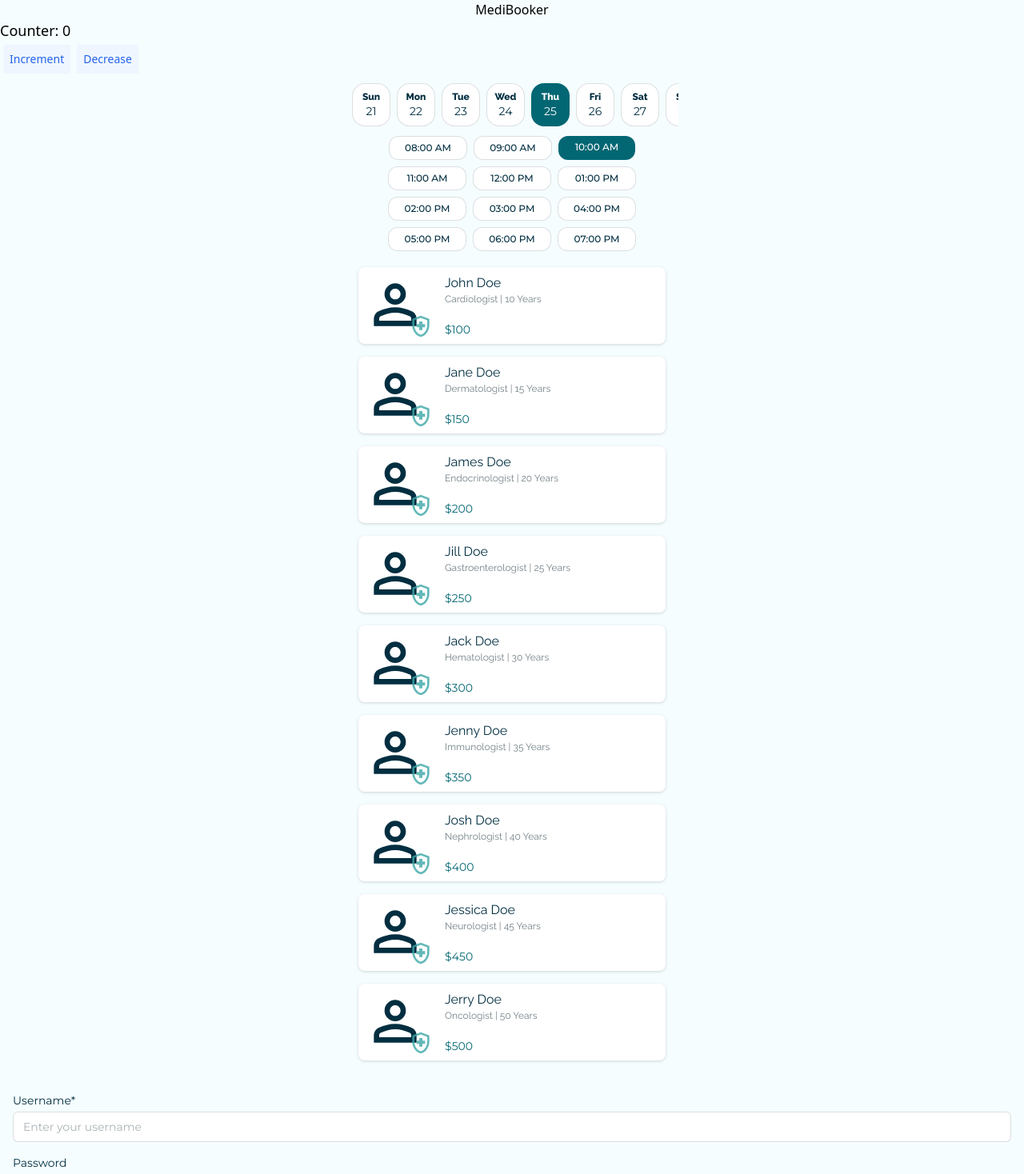
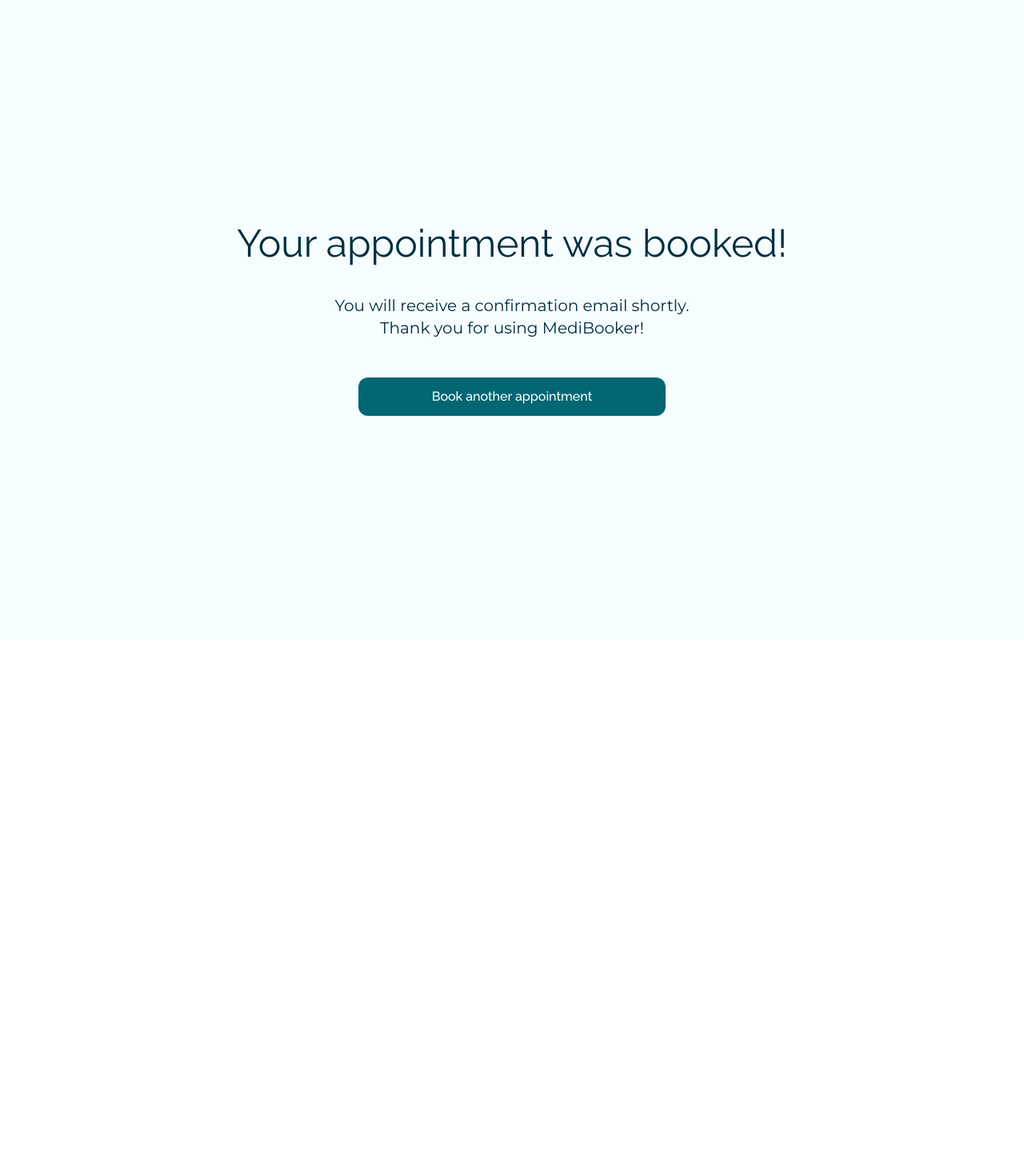
Before and after one commit to Yenniferh/medibooker-frontend, a React (Vite) app: page /success in a window 1280 px wide. Shown: the top 1468 px of the page at 80% size. After the commit the page ends 800 px from the top, so only its background shows below. Built offline with nearby package versions, Linux system fonts and the light colour scheme.

Commit message:
ADD: Success page

```diff
--- a/src/App.tsx
+++ b/src/App.tsx
@@ -1,186 +1,21 @@
-import { useCounterStore } from "@/counterStore";
-import TimeSlotPill from "@/components/TimeSlotPill";
-import DatePill from "@/components/DatePill";
-import DoctorCard from "@/components/DoctorCard";
-import Button from "@/components/Button";
-import Input from "@/components/Input";
-import { SubmitHandler, useForm } from "react-hook-form";
+import {BrowserRouter as Router, Route, Routes } from 'react-router-dom';
+// import SearchPage from '@/views/Search';
+// import DoctorPage from '@/views/Doctor';
+// import BookingPage from '@/views/Book';
+import SuccessPage from '@/views/Success';
 
 function App() {
-  const counter = useCounterStore((state) => state.counter);
-  const increment = useCounterStore((state) => state.increment);
-  const decrease = useCounterStore((state) => state.decrease);
-
   return (
-    <div>
-      <h1 className="text-center">MediBooker</h1>
-      <div>
-        <p className="text-lg">Counter: {counter}</p>
-        <button
-          className="mx-1 my-1 rounded-sm bg-blue-50 p-2 text-sm text-blue-600"
-          onClick={increment}
-        >
-          Increment
-        </button>
-        <button
-          className="mx-1 my-1 rounded-sm bg-blue-50 p-2 text-sm text-blue-600"
-          onClick={decrease}
-        >
-          Decrease
-        </button>
-      </div>
-      <ol className="flex min-w-full gap-2 overflow-x-auto p-2 xs:mx-auto xs:w-[26rem] xs:min-w-0">
-        <DatePill date="2024-04-21" onClick={() => console.log("clicked 2024-04-21")} />
-        <DatePill date="2024-04-22" onClick={() => console.log("clicked 2024-04-22")} />
-        <DatePill date="2024-04-23" onClick={() => console.log("clicked 2024-04-23")} />
-        <DatePill date="2024-04-24" onClick={() => console.log("clicked 2024-04-24")} />
-        <DatePill date="2024-04-25" onClick={() => console.log("clicked 2024-04-25")} isSelected />
-        <DatePill date="2024-04-26" onClick={() => console.log("clicked 2024-04-26")} />
-        <DatePill date="2024-04-27" onClick={() => console.log("clicked 2024-04-27")} />
-        <DatePill date="2024-04-28" onClick={() => console.log("clicked 2024-04-28")} />
-        <DatePill date="2024-04-29" onClick={() => console.log("clicked 2024-04-29")} />
-        <DatePill date="2024-04-30" onClick={() => console.log("clicked 2024-04-30")} />
-        <DatePill date="2024-05-01" onClick={() => console.log("clicked 2024-05-01")} />
-        <DatePill date="2024-05-02" onClick={() => console.log("clicked 2024-05-02")} />
-        <DatePill date="2024-05-03" onClick={() => console.log("clicked 2024-05-03")} />
-        <DatePill date="2024-05-04" onClick={() => console.log("clicked 2024-05-04")} />
-        <DatePill date="2024-05-05" onClick={() => console.log("clicked 2024-05-05")} />
-        <DatePill date="2024-05-06" onClick={() => console.log("clicked 2024-05-06")} />
-        <DatePill date="2024-05-07" onClick={() => console.log("clicked 2024-05-07")} />
-        <DatePill date="2024-05-08" onClick={() => console.log("clicked 2024-05-08")} />
-        <DatePill date="2024-05-09" onClick={() => console.log("clicked 2024-05-09")} />
-        <DatePill date="2024-05-10" onClick={() => console.log("clicked 2024-05-10")} />
-        <DatePill date="2024-05-11" onClick={() => console.log("clicked 2024-05-11")} />
-        <DatePill date="2024-05-12" onClick={() => console.log("clicked 2024-05-12")} />
-        <DatePill date="2024-05-13" onClick={() => console.log("clicked 2024-05-13")} />
-        <DatePill date="2024-05-14" onClick={() => console.log("clicked 2024-05-14")} />
-        <DatePill date="2024-05-15" onClick={() => console.log("clicked 2024-05-15")} />
-      </ol>
-      <ol className="flex flex-wrap justify-center gap-2 pt-1 xs:mx-auto xs:max-w-80">
-        <TimeSlotPill hour="08:00 AM" onClick={() => console.log("clicked 08:00 AM")} />
-        <TimeSlotPill hour="09:00 AM" onClick={() => console.log("clicked 09:00 AM")} />
-        <TimeSlotPill hour="10:00 AM" onClick={() => console.log("clicked 10:00 AM")} isSelected />
-        <TimeSlotPill hour="11:00 AM" onClick={() => console.log("clicked 11:00 AM")} />
-        <TimeSlotPill hour="12:00 PM" onClick={() => console.log("clicked 12:00 PM")} />
-        <TimeSlotPill hour="01:00 PM" onClick={() => console.log("clicked 01:00 PM")} />
-        <TimeSlotPill hour="02:00 PM" onClick={() => console.log("clicked 02:00 PM")} />
-        <TimeSlotPill hour="03:00 PM" onClick={() => console.log("clicked 03:00 PM")} />
-        <TimeSlotPill hour="04:00 PM" onClick={() => console.log("clicked 04:00 PM")} />
-        <TimeSlotPill hour="05:00 PM" onClick={() => console.log("clicked 05:00 PM")} />
-        <TimeSlotPill hour="06:00 PM" onClick={() => console.log("clicked 06:00 PM")} />
-        <TimeSlotPill hour="07:00 PM" onClick={() => console.log("clicked 07:00 PM")} />
-      </ol>
-      <ol className="flex flex-col gap-4 px-4 py-5">
-        <DoctorCard
-          name="John Doe"
-          speciality="Cardiologist"
-          yearsOfExperience={10}
-          consultationPrice={100}
-          onClick={() => console.log("clicked John Doe")}
-        />
-        <DoctorCard
-          name="Jane Doe"
-          speciality="Dermatologist"
-          yearsOfExperience={15}
-          consultationPrice={150}
-          onClick={() => console.log("clicked Jane Doe")}
-        />
-        <DoctorCard
-          name="James Doe"
-          speciality="Endocrinologist"
-          yearsOfExperience={20}
-          consultationPrice={200}
-          onClick={() => console.log("clicked James Doe")}
-        />
-        <DoctorCard
-          name="Jill Doe"
-          speciality="Gastroenterologist"
-          yearsOfExperience={25}
-          consultationPrice={250}
-          onClick={() => console.log("clicked Jill Doe")}
-        />
-        <DoctorCard
-          name="Jack Doe"
-          speciality="Hematologist"
-          yearsOfExperience={30}
-          consultationPrice={300}
-          onClick={() => console.log("clicked Jack Doe")}
-        />
-        <DoctorCard
-          name="Jenny Doe"
-          speciality="Immunologist"
-          yearsOfExperience={35}
-          consultationPrice={350}
-          onClick={() => console.log("clicked Jenny Doe")}
-        />
-        <DoctorCard
-          name="Josh Doe"
-          speciality="Nephrologist"
-          yearsOfExperience={40}
-          consultationPrice={400}
-          onClick={() => console.log("clicked Josh Doe")}
-        />
-        <DoctorCard
-          name="Jessica Doe"
-          speciality="Neurologist"
-          yearsOfExperience={45}
-          consultationPrice={450}
-          onClick={() => console.log("clicked Jessica Doe")}
-        />
-        <DoctorCard
-          name="Jerry Doe"
-          speciality="Oncologist"
-          yearsOfExperience={50}
-          consultationPrice={500}
-          onClick={() => console.log("clicked Jerry Doe")}
-        />
-      </ol>
-      <Form />
-      <div className="p-4">
-        <Button label="Book Appointment" onClick={() => console.log("clicked Book Appointment")} />
-      </div>
-    </div>
+    <Router>
+      <Routes>
+        {/* <Route path="/" element={<SearchPage />}/> */}
+        {/* <Route path="/doctor/:doctorId" element={<DoctorPage />} /> */}
+        {/* <Route path="/doctor/:doctorId/book/:timeSlot" element={<BookingPage />} /> */}
+        <Route path="/success" element={<SuccessPage />} />
+        <Route path="*" element={<>Not found</>} />
+      </Routes>
+    </Router>
   );
 }
 
 export default App;
-
-type FormValues = {
-  username: string;
-  password: string;
-};
-
-const Form = () => {
-  const {
-    register,
-    handleSubmit,
-    formState: { errors },
-  } = useForm<FormValues>({
-    mode: "all",
-  });
-  const onSubmit: SubmitHandler<FormValues> = (data) => console.log(data);
-  return (
-    <form onSubmit={handleSubmit(onSubmit)} className="px-4 py-3">
-      <Input
-        label="Username"
-        type="text"
-        name="username"
-        required
-        register={register}
-        placeholder="Enter your username"
-        error={errors.username}
-      />
-      <Input
-        label="Password"
-        type="password"
-        name="password"
-        register={register}
-        placeholder="Enter your password"
-        error={errors.password}
-      />
-      <div className="pt-6">
-        <Button label="Submit" type="submit" />
-      </div>
-    </form>
-  );
-};
--- a/src/index.css
+++ b/src/index.css
@@ -4,6 +4,8 @@
 
 #root {
   background-color: #F5FDFF;
+  min-width: 100vw;
+  min-height: 100vh;
 }
 
 .input-base {
--- /dev/null
+++ b/src/views/Success/index.tsx
@@ -0,0 +1,27 @@
+import Button from "@/components/Button";
+import { useNavigate } from "react-router-dom";
+
+const SuccessPage = () => {
+  const navigate = useNavigate();
+
+  return (
+    <div data-testid="success" className="flex h-screen w-screen items-center justify-center">
+      <div className="flex flex-col justify-center p-4">
+        <h1 className="pb-6 text-center font-headings text-3xl text-deep-teal md:pb-10 md:text-5xl">
+          Your appointment was booked!
+        </h1>
+        <p className="text-center font-body text-lg text-deep-teal md:text-xl">
+          You will receive a confirmation email shortly.
+        </p>
+        <p className="text-center font-body text-lg text-deep-teal md:text-xl">
+          Thank you for using MediBooker!
+        </p>
+        <div className="flex w-full justify-center pt-8 md:w-96 md:self-center md:pt-12">
+          <Button onClick={() => navigate("/")} label="Book another appointment" />
+        </div>
+      </div>
+    </div>
+  );
+};
+
+export default SuccessPage;
```
Also changed, not shown: 1 other file (tests, documents, lock files or other folders).
